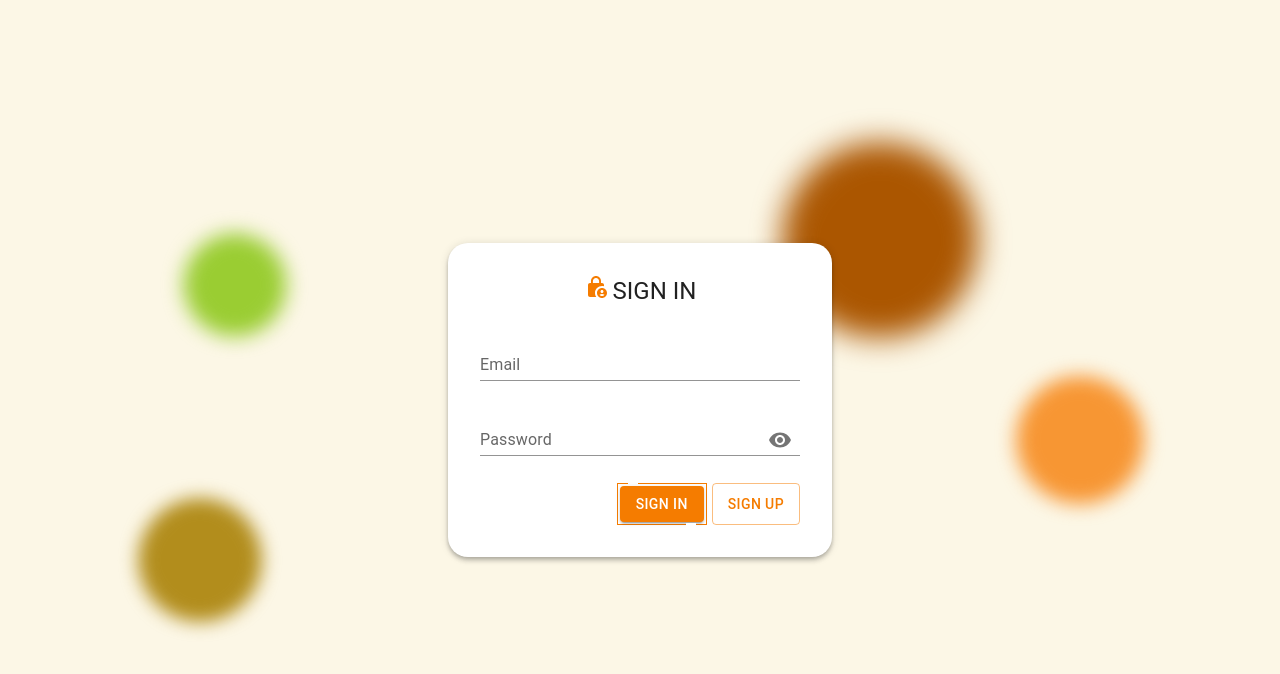
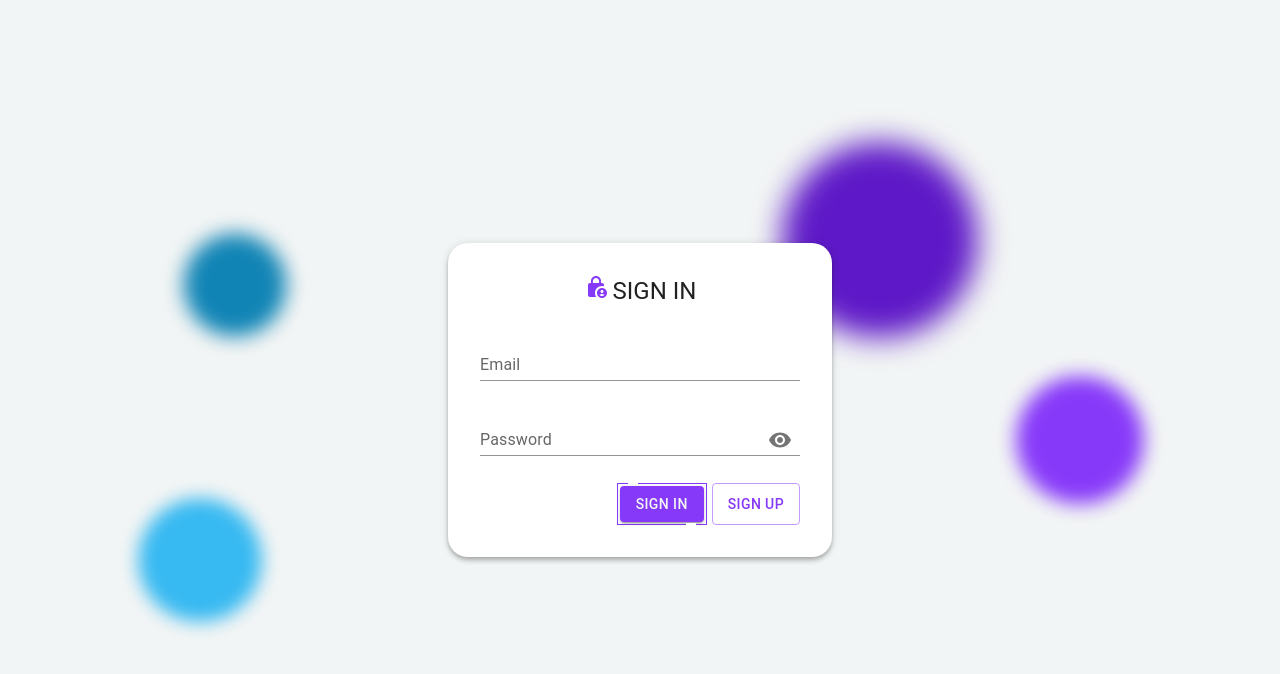
Before and after one commit to Pravin-kumar-25/Inst-port, a Next.js app: page /sign-in in a window 1280 px wide. Shown: the top 674 px of the page. Built offline with nearby package versions, Linux system fonts and the light colour scheme; a web font is replaced by a local one.

Commit message:
Changed color styles

```diff
--- a/package.json
+++ b/package.json
@@ -16,6 +16,7 @@
     "@mui/styled-engine-sc": "^5.11.11",
     "@mui/styles": "^5.11.13",
     "@next/font": "^13.1.4",
+    "axios": "^1.3.6",
     "eslint": "8.32.0",
     "eslint-config-next": "13.1.4",
     "firebase": "^9.19.1",
--- a/src/components/PrimaryButton.js
+++ b/src/components/PrimaryButton.js
@@ -14,12 +14,12 @@ const primaryButton = (props) => {
 const PrimaryButton = withStyles((theme) => ({
     root: {
         borderRadius: '0px',
-        background:theme.palette.primary.light,
+        background:theme.palette.primary.main,
         color: 'white',
         position:'relative',
         '&:hover': {
-            background: theme.palette.secondary.light,
-            color: theme.palette.primary.dark
+            background: theme.palette.primary.dark,
+            color: theme.palette.primary.contrastText
         },
     }
 }))(Button)
--- a/src/components/SecondaryButton.js
+++ b/src/components/SecondaryButton.js
@@ -14,11 +14,10 @@ import { styled } from '@mui/material/styles'
 
 const SecondaryButton = withStyles((theme) => ({
     root: {
-        border: '2px dotted',
-        borderRadius: '5px',
-        color: 'primary',
+        border: '1px solid',
+        borderRadius: '0px',
+        color: 'secondary',
         '&:hover': {
-            border: '2px solid',
             background: theme.palette.primary.main,
             color: theme.palette.primary.contrastText
         },
--- /dev/null
+++ b/src/pages/api/signup.js
@@ -0,0 +1,3 @@
+export default function signUp (req,res) {
+    res.status(200).json({ name: 'John Doe' })
+}
--- a/src/pages/sign-up.js
+++ b/src/pages/sign-up.js
@@ -10,6 +10,7 @@ import { useRouter } from 'next/router'
 import LockPersonRoundedIcon from '@mui/icons-material/LockPersonRounded';
 import { useForm } from 'react-hook-form'
 import { emailRules, nameRules, passwordRules } from '@/utils/inputRules'
+import { signUp } from '@/utils/commonUtils'
 
 
 const signup = () => {
@@ -32,6 +33,7 @@ const signup = () => {
     const onSignUp = (data) => {
         // event.preventDefault();
         console.log(data)
+        signUp(data)
     }
 
     return (
@@ -73,7 +75,7 @@ const signup = () => {
                         className={maconda.className}
                         onClick={onSignInClick}
                     >
-                        Already have an account? Sign in
+                        Login
                     </SecondaryButton>
                     <PrimaryButton variant='contained' className={maconda.className} type='submit' onClick={handleSubmit(onSignUp)} >Sign up</PrimaryButton>
 
--- a/src/styles/Home.module.css
+++ b/src/styles/Home.module.css
@@ -1,5 +1,5 @@
 .wholeBackground {
-    background: #fcf7e6;
+    background: #F2F5F5;
     width: 100%;
     height: 100vh;
     position: absolute;
@@ -20,7 +20,7 @@
     height: 200px;
     top: 340px;
     right: 100px;
-    background: #f79633;
+    background: #8739F9;
     animation: shrink 2.5s infinite alternate;
 
 }
@@ -30,7 +30,7 @@
     height: 200px;
     bottom: 140px;
     left: 100px;
-    background: #b28d1c;
+    background: #37B9F1;
     animation: shrink 3s infinite alternate;
 
 }
@@ -40,7 +40,7 @@
     height: 200px;
     top: 140px;
     right: 300px;
-    background: #ab5600;
+    background: #5e18c7;
     animation: shrink 2s infinite alternate;
 
 }
@@ -50,7 +50,7 @@
     height: 150px;
     bottom: 440px;
     left: 160px;
-    background: yellowgreen;
+    background: #1084b5;
     animation: shrink 3.1s infinite alternate;
 
 }
--- a/src/styles/Signin.module.css
+++ b/src/styles/Signin.module.css
@@ -1,6 +1,6 @@
 .signInBlock {
     display: 'flex';
-    background: red;
+    /* background: red; */
     height: 200px;
     width: 300px;
 }
--- a/src/styles/globals.css
+++ b/src/styles/globals.css
@@ -32,7 +32,7 @@ a {
 }
 
 .buttonBorder {
-  border: 1px solid #f57c00;
+  border: 1px solid #8739F9;
   padding:2px;
   position: relative;
   background:inherit;
--- a/src/styles/theme.js
+++ b/src/styles/theme.js
@@ -3,16 +3,16 @@ import { createTheme } from "@mui/material/styles";
 const theme = createTheme({
     palette: {
         primary: {
-            light: '#f79633',
-            main: '#f57c00',
-            dark: '#ab5600',
-            contrastText: '#fff',
+            light: '#F2F5F5',
+            main: '#8739F9',
+            dark: '#5e18c7',
+            contrastText: '#F2F5F5',
         },
         secondary: {
-            light: '#ffd453',
-            main: '#ffca28',
-            dark: '#b28d1c',
-            contrastText: '#000',
+            light: '#b4e5fa',
+            main: '#37B9F1',
+            dark: '#1084b5',
+            contrastText: '#565360',
         },
     }
 })
```
Also changed, not shown: src/utils/commonUtils.js (added, +7 -0 lines).
